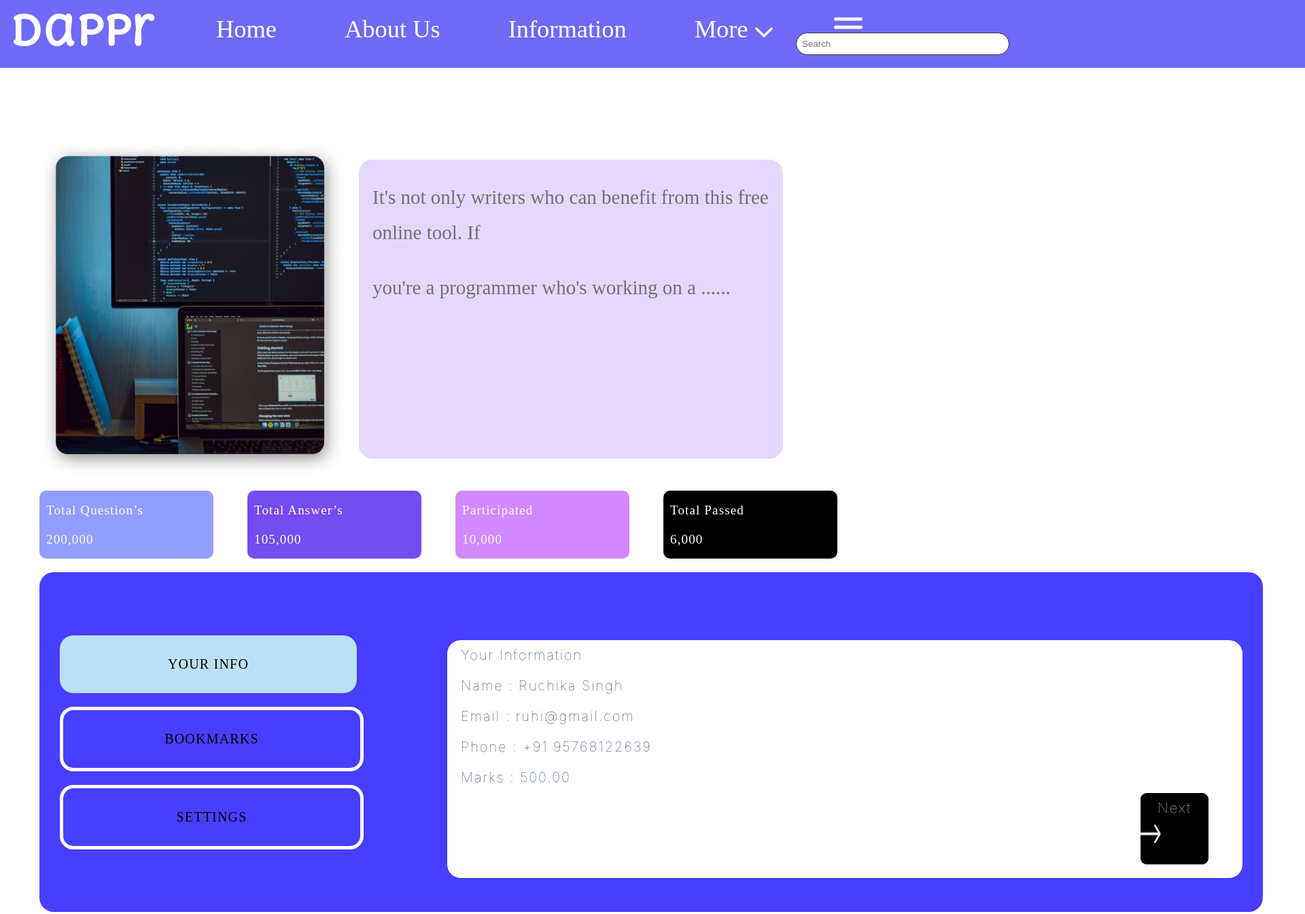
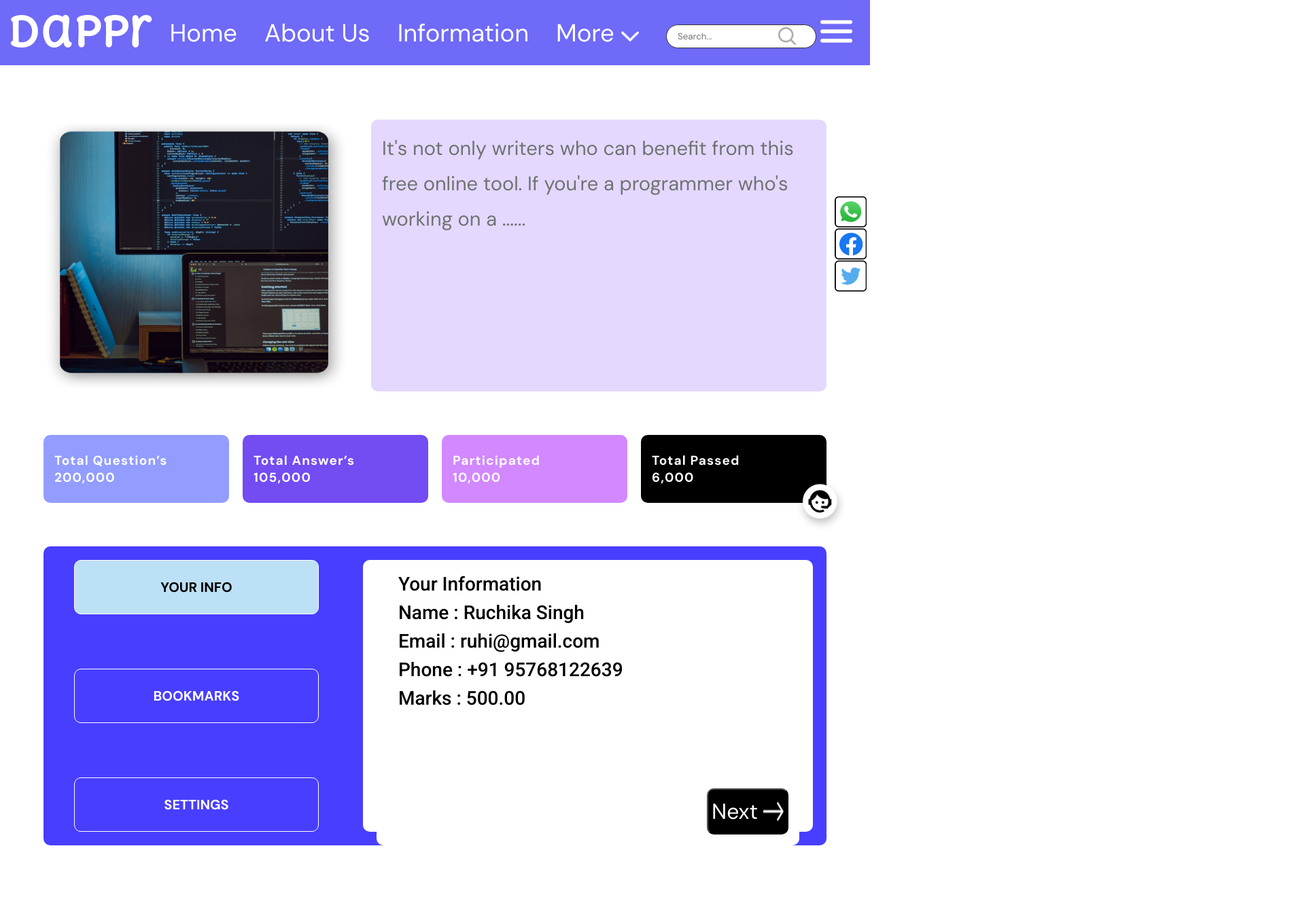
Before and after one commit to Ruchika-20/MicroProject2, a plain HTML site: page index.html in a window 1280 px wide. Shown: the whole page at 68% size, 1920 px wide, since content can reach past the window. After the commit the page ends 1244 px from the top, so only its background shows below. Drawn offline with Linux system fonts and the light colour scheme.

Commit message:
added files

```diff
--- a/index.html
+++ b/index.html
@@ -7,32 +7,31 @@
     <link rel="stylesheet" href="styles.css">
 </head>
 <body>
-    <div class="main">
         <nav>
+            <div class="img"><img src="dappr.png"></div>
             <ul>
-                <li class="img"><img src="dappr.png"></li>
                 <li><a href="#section1">Home</a></li>
                 <li><a href="#section2">About Us</a></li>
                 <li><a href="#section3">Information</a></li>
-                <li><a href="#section3">More</a><img src="Vector@2x.png" height="15px"></li>
+                <li><a href="#section4">More</a><img src="Vector@2x.png" height="15px"></li>
                 <li class="search">
-                    <input type="text" placeholder="Search">
+                    <input type="text" placeholder="Search...">
+                    <img style="position:absolute;right:10px;top:24px" src="search.png" alt="search"/>
                 </li>
-                <li><a href="#section3"><img src="Vector.png" height="30px"></a></li>
             </ul>
+                <div><a href="#section5"><img src="Vector.png" height="34px"></a></div>
         </nav>
-
+        <div class="social-icons">
+            <img src="Frame 2.png" width="60px">
+        </div>
+        <div class="main">
         <section id="section1">
             <img src="Group 1.png">
             <div class="rec box">
-                <p>It's not only writers who can benefit from this free online tool. If </p>
-                <p>you're a programmer who's working on a ......</p>
+                <p>It's not only writers who can benefit from this free online tool. If
+                you're a programmer who's working on a ......</p>
             </div>
-            <!-- <div class="rec img">
-                <img src="Frame 2.png">
-            </div> -->
         </section>
-
         <section id="section2">
             <div class="rectangle blue">
                 <p>Total Question’s</p>
@@ -51,21 +50,12 @@
                 <p>6,000</p>
             </div>
         </section>
-
         <section id="section3">
-            <div class="rectangle1 blue3">
             <div class="rectangle2">
-                    <div class="rectangle2 box1">
-                        <p>YOUR INFO</p>
-                    </div>
-                    <div class="rectangle2 box2">
-                        <p>BOOKMARKS</p>
-                    </div>
-                    <div class="rectangle2 box3">
-                        <p>SETTINGS</p>
-                    </div>
+                <button class="box1">YOUR INFO</button>
+                <button>BOOKMARKS</button>
+                <button>SETTINGS</button>
             </div>
-            <div>
                 <div class="rectangle3">
                     <div class="rectangle3 box4">
                         <p>Your Information</p>
@@ -73,15 +63,10 @@
                         <p>Email : ruhi@gmail.com</p>
                         <p>Phone : +91 95768122639</p>
                         <p>Marks : 500.00</p>
-                        <div class="rectangle3 box5">
-                            <p>Next</p><img src="Arrow 1.png" height="30px" width="30px">
-                        </div>
+                        <button class="box5"> <span>Next</span><img src="Arrow 1.png" height="30px" width="30px"></button>
                     </div>
-            </div>
-            </div>
-
         </section>
-
+        <img src="Group 2.png" class="bot"/>
     </div>
 </body>
 </html>
--- a/styles.css
+++ b/styles.css
@@ -1,4 +1,4 @@
-main {
+/* main {
     font-family: 'Delius Unicase';
 }
 
@@ -66,7 +66,7 @@ nav a {
     box-sizing: border-box;
 }
 
-/* .search::after {
+.search::after {
     content: "\1F50D";
     font-size: 20px;
     color: #333;
@@ -74,7 +74,7 @@ nav a {
     background-color: #333;
     border-radius: 0 63px 63px 0;
     cursor: pointer;
-} */
+}
 
 #section1 {
     display: flex;
@@ -312,4 +312,227 @@ nav a {
     width:100px;
     height: 50px;
 
+} */
+
+
+
+
+@import url("https://fonts.googleapis.com/css2?family=DM+Sans:opsz,wght@9..40,400;9..40,500;9..40,700&family=Inter:wght@700&family=Roboto:wght@400;500&display=swap");
+* {
+    margin: 0;
+    padding: 0;
+    box-sizing: border-box;
+    font-family: DM Sans;
 }
+.main {
+    font-family: "Delius Unicase";
+    width:90%;
+    margin:auto;
+}
+.social-icons{
+    position: sticky;
+    top:10px;
+    margin-top:100px;
+    float:right;
+}
+nav {
+    background-color: #6F6AF7;
+    color: white;
+    display: flex;
+    justify-content: space-between;
+    align-items: center;
+    padding: 16px;
+
+}
+nav ul {
+    background-color: #6F6AF7;
+    list-style: none;
+    display: flex;
+    font-family: DM Sans;
+    font-size: 36px;
+    font-weight: 400;
+    line-height: 47px;
+    letter-spacing: 0em;
+    justify-content: space-between;
+    align-items: center;
+    gap: 20px;
+}
+nav li {
+    align-items: center;
+    font-family: "DM Sans";
+    font-style: normal;
+    font-weight: 400;
+    font-size: 36.43px;
+    line-height: 47px;
+    color: #FFFFFF;
+}
+nav a {
+    text-decoration: none;
+    color: #fff;
+    padding: 10px;
+}
+.search {
+    position: relative;
+    height: 64px;
+
+}
+.search input {
+    width: 100%;
+    padding: 8px 32px 8px 16px;
+    border-radius: 63px;
+    border: 1px solid #333;
+    outline: none;
+    box-sizing: border-box;
+    margin-left: 20px;
+    margin-top: 20px;
+}
+
+#section1 {
+    display: flex;
+    height: 50vh;
+    gap: 32px;
+    justify-content: space-between;
+    align-items: center;
+    margin-top:80px;
+}
+#section1 img {
+    width: 450px;
+    height: 100%;
+    border-radius: 10px;
+}
+.rec {
+    flex: 1;
+    height: 100%;
+    background-color: #E5D8FF;
+    padding:16px;
+}
+
+.box {
+    color: #6F7373;
+    font-family: DM Sans;
+    font-size: 29px;
+    font-weight: 400;
+    line-height: 52px;
+    letter-spacing: 0em;
+    text-align: left;
+    border-radius: 10px;
+}
+#section2 {
+    display: flex;
+    justify-content: space-between;
+    margin: 64px 0;
+    gap: 20px;
+}
+.rectangle {
+    flex: 1;
+    text-align: left;
+    border-radius: 10px;
+    width: 80px;
+    height: 100px;
+    padding: 16px;
+    font-family: DM Sans;
+    font-size: 19px;
+    font-weight: 700;
+    letter-spacing: 0.06em;
+    display: flex;
+    flex-direction: column;
+    justify-content: center;
+}
+.blue {
+    background: #929DFF;
+    color: #FFFFFF;
+}
+.blue1 {
+    background: #734CF2;
+    color: #FFFFFF;
+}
+.purple {
+    background: #D288FF;
+    color: #FFFFFF;
+}
+.black {
+    background: #000000;
+    color: #FFFFFF;
+}
+
+#section3 {
+    background: #483EFF;
+    display: flex;
+    border-radius: 10px;
+}
+.rectangle2 {
+    text-align: center;
+    border-radius: 10px;
+    width: 450px;
+    display: flex;
+    gap: 40px;
+    flex-direction: column;
+    justify-content: center;
+}
+.rectangle2 button {
+    width: 80%;
+    margin: auto;
+    height: 80px;
+    border:1px solid white;
+    border-radius: 10px;
+    font-weight: 700;
+    font-size: 20px;
+    padding: 20px;
+    background-color: transparent;
+    color: white;
+}
+
+#section3 .rectangle2 .box1 {
+    background: #BCE0F6;
+    font-weight: 700;
+    color:#000000
+
+}
+.rectangle3 {
+    background-color: white;
+    flex: 1;
+    border-radius: 10px;
+    margin: 20px;
+    position: relative;
+    height:400px;
+    flex-direction: column;
+}
+.rectangle3 .heading {
+    font-weight: 700;
+}
+.rectangle3 p {
+    font-family: Roboto;
+    font-weight: 500;
+    font-size: 28px;
+    line-height: 32px;
+    letter-spacing: 10.5%;
+    margin-left: 32px;
+    margin-bottom: 10px;
+}
+
+.box5 {
+    display: flex;
+    justify-content: center;
+    align-items: center;
+    gap: 8px;
+    background-color: black;
+    font-size: 32px;
+    font-weight: 400;
+    letter-spacing: 5%;
+    line-height: 32px;
+    font-family: Roboto;
+    width:120px;
+    color:white;
+    position: absolute;
+    right:16px;
+    bottom:16px;
+    padding:16px;
+    border-radius:10px;
+}
+.bot{
+    position: fixed;
+    right: 32px;
+    bottom:16px;
+    width: 80px;
+    height: 80px;
+}
```
Also changed, not shown: download.png (deleted), pngtree-search-icon-image_1197434.jpg (deleted), search.png (added).
